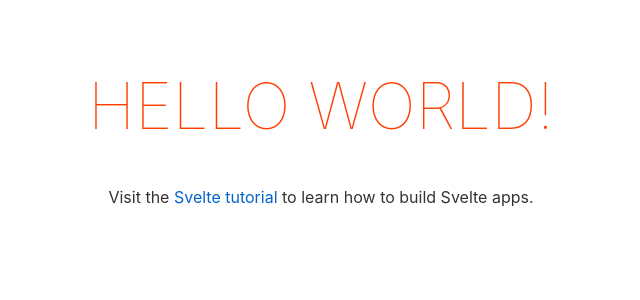
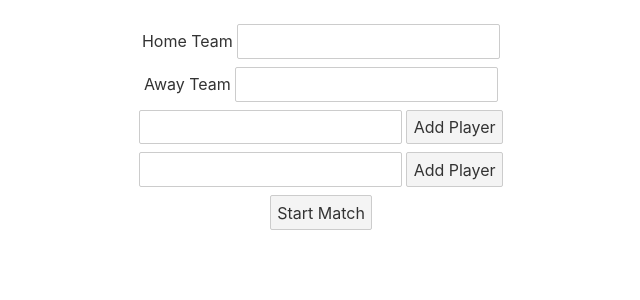
Before and after one commit to Gokulnath31/Cric, a Svelte app: page / in a window 1280 px wide. Shown: the top 300 px of the page, without its empty margins (319-959 px from the left). Built offline with nearby package versions, Linux system fonts and the light colour scheme.

Commit message:
Added Team Component

```diff
--- a/public/index.html
+++ b/public/index.html
@@ -4,7 +4,7 @@
 	<meta charset='utf-8'>
 	<meta name='viewport' content='width=device-width,initial-scale=1'>
 
-	<title>Svelte app</title>
+	<title>Cric</title>
 
 	<link rel='icon' type='image/png' href='/favicon.png'>
 	<link rel='stylesheet' href='/global.css'>
--- a/src/App.svelte
+++ b/src/App.svelte
@@ -1,10 +1,12 @@
 <script>
-	export let name;
+	import Team from "./components/Team.svelte"
+	import Match from "./components/Match.svelte"
+	let currentComponent = Team
+	$:console.log(currentComponent)
 </script>
 
 <main>
-	<h1>Hello {name}!</h1>
-	<p>Visit the <a href="https://svelte.dev/tutorial">Svelte tutorial</a> to learn how to build Svelte apps.</p>
+	<svelte:component this={currentComponent} bind:nxtComponent={currentComponent}/>
 </main>
 
 <style>
@@ -15,12 +17,12 @@
 		margin: 0 auto;
 	}
 
-	h1 {
+	/* h1 {
 		color: #ff3e00;
 		text-transform: uppercase;
 		font-size: 4em;
 		font-weight: 100;
-	}
+	} */
 
 	@media (min-width: 640px) {
 		main {
--- /dev/null
+++ b/src/components/AddPlayers.svelte
@@ -0,0 +1,22 @@
+<script>
+    export let team;
+    let playerName="";
+    function addPlayer(){
+        if(team.length===11){
+            alert('Already 11 players are there in your team');
+        }
+        else if (playerName==""){
+            alert("Please enter a player name to add!")
+        }
+        else{
+                team.push(playerName)
+                console.log(playerName,team)
+        }
+        playerName=""
+    }
+</script>
+
+<form on:submit|preventDefault={addPlayer}>
+    <input type="text" bind:value={playerName} />
+    <button  type="submit">Add Player</button>
+</form>
--- /dev/null
+++ b/src/components/Match.svelte
@@ -0,0 +1,3 @@
+<script>
+
+</script>
--- /dev/null
+++ b/src/components/Team.svelte
@@ -0,0 +1,68 @@
+<script>
+    import {homeTeam,awayTeam} from "../stores/teamStore.js"
+    import AddPlayers from "./AddPlayers.svelte"
+    export let nxtComponent;
+    // let homeTeam = {name:"",team:[],tossWon:false}
+    // let awayTeam = {name:"",team:[],tossWon:false}
+    let toss = "";
+    let choseTo;
+    function startMatch(){
+        if ($homeTeam.team.length<11 || $awayTeam.team.length<11){
+            alert("Not enought members to play! Each teammust have exactly 11 members")
+        }
+        else if(!$homeTeam.name.length || !$awayTeam.name.length){
+            alert("Invalid Team Name!")
+        }
+        else if(toss=="" || !choseTo){
+            alert("Update the Toss Details")
+        }
+        else{
+            nxtComponent = Match
+        }
+    }
+    $:console.log(homeTeam,awayTeam,toss)
+</script>
+
+<label>
+    Home Team <input type="text" bind:value={$homeTeam.name} />
+</label>
+
+<label>
+    Away Team <input type="text" bind:value={$awayTeam.name} />
+</label>
+
+{#if ($homeTeam.name && $awayTeam.name)}
+    <div>
+        Toss won By :
+        <label>
+            <input type=radio bind:group={toss} value={$homeTeam} checked>
+            {$homeTeam.name}
+        </label>
+
+        <label>
+            <input type=radio bind:group={toss} value={$awayTeam}>
+            {$awayTeam.name}
+        </label>
+    </div>
+{/if}
+
+{#if toss}
+    <p>{toss.name} won the toss and Elected to</p>
+    <label>
+        <input type=radio bind:group={toss.choseTo} value="bat"/>
+        Bat
+    </label>
+    <label>
+        <input type=radio bind:group={toss.choseTo} value="bowl"/>
+        Bowl
+    </label>
+{/if}
+
+
+<AddPlayers bind:team={$homeTeam.team}/>
+
+<AddPlayers bind:team={$awayTeam.team}/>
+
+<button on:click={startMatch}>
+    Start Match
+</button>
--- a/src/main.js
+++ b/src/main.js
@@ -2,9 +2,7 @@ import App from './App.svelte';
 
 const app = new App({
 	target: document.body,
-	props: {
-		name: 'world'
-	}
+
 });
 
 export default app;
--- /dev/null
+++ b/src/stores/teamStore.js
@@ -0,0 +1,4 @@
+import { writable } from 'svelte/store';
+
+export const homeTeam = writable({name:"",team:[],tossWon:false});
+export const awayTeam = writable({name:"",team:[],tossWon:false});
```
